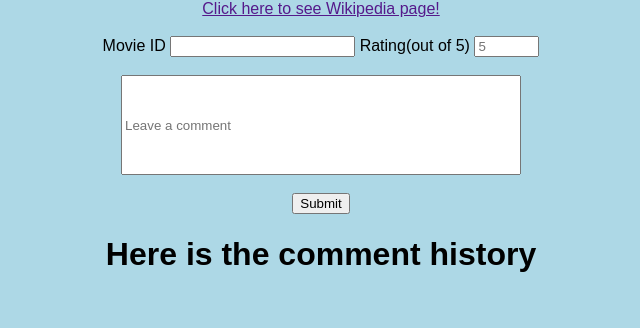
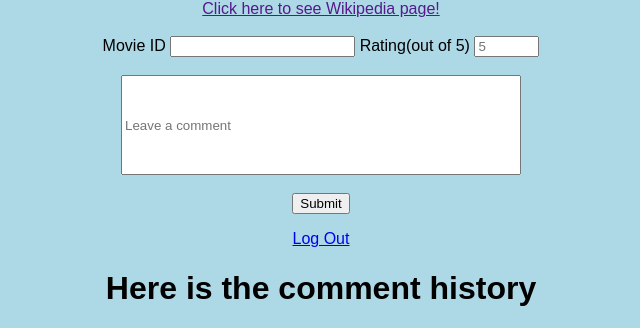
Before and after one commit to wolflex888/assignment3, a Flask app: template templates/index.html in a window 1280 px wide. Shown: the part 800-1128 px from the top of the page, without its empty margins (319-959 px from the left). Before the commit the page ends 1072 px from the top, so only its background shows below. Run offline with Flask 2, Linux system fonts and the light colour scheme; the template is opened without the code that fills it, so the values that code supplies are empty.

Commit message:
add log out

```diff
--- a/templates/index.html
+++ b/templates/index.html
@@ -34,6 +34,7 @@
         /><br /><br />
         <input type="submit" value="Submit" />
       </form>
+      <a href="{{url_for("login")}}">Log Out</a>
       <h1>Here is the comment history</h1>
       <ul>
        {% for item in comment %}
```
